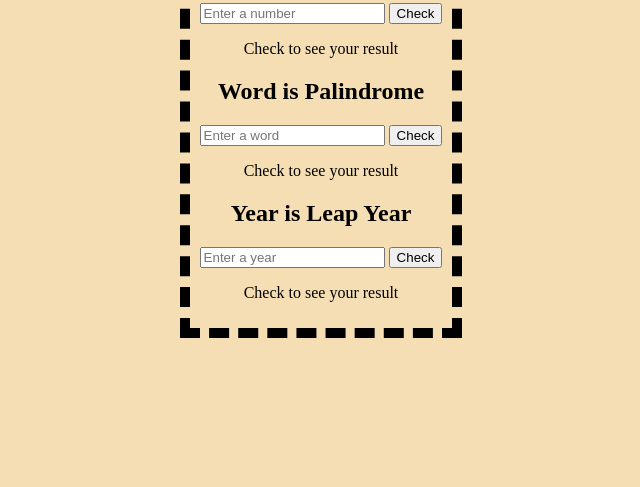
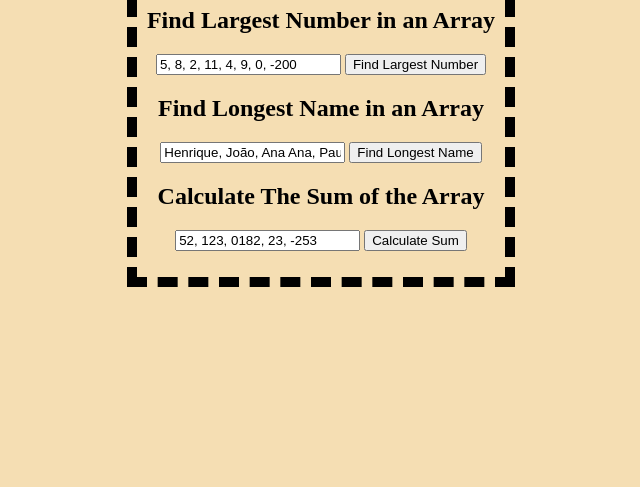
Before and after one commit to Henalecam/trainee-intern-test, a plain HTML site: page index.html in a window 1280 px wide. Shown: the part 313-800 px from the top of the page, without its empty margins (319-959 px from the left). Drawn offline with Linux system fonts and the light colour scheme.

Commit message:
arrays-test done

```diff
--- a/index.html
+++ b/index.html
@@ -3,7 +3,7 @@
 	<head>
 		<meta charset="UTF-8" />
 		<meta name="viewport" content="width=device-width, initial-scale=1.0" />
-		<title>Logic Test</title>
+		<title>Array Test</title>
 		<script src="script.js"></script>
 	</head>
 	<body
@@ -18,28 +18,26 @@
 			background-color: wheat;
 		"
 	>
-		<h1>Logic Test</h1>
+		<h1>Array Test</h1>
 		<main style="border: 10px dashed black; padding: 10px;">
-			<h2>Number is Prime</h2>
-			<p>
-				<input type="number" id="prime-number" placeholder="Enter a number" />
-				<button onclick="isPrime()">Check</button>
-			</p>
-			<p id="prime-result">Check to see your result</p>
-
-			<h2>Word is Palindrome</h2>
-			<p>
-				<input type="text" id="palindrome-word" placeholder="Enter a word" />
-				<button onclick="isPalindrome()">Check</button>
-			</p>
-			<p id="palindrome-result">Check to see your result</p>
-
-			<h2>Year is Leap Year</h2>
-			<p>
-				<input type="number" id="leap-year" placeholder="Enter a year" />
-				<button onclick="isLeapYear()">Check</button>
-			</p>
-			<p id="leap-year-result">Check to see your result</p>
+			<div>
+				<h2>Find Largest Number in an Array</h2>
+				<input type="text" id="numbers-array" placeholder="Enter Array" value="5, 8, 2, 11, 4, 9, 0, -200" />
+				<button onclick="findLargestNumber()">Find Largest Number</button>
+				<p id="largestNumber"></p>
+			</div>
+			<div>
+				<h2>Find Longest Name in an Array</h2>
+				<input type="text" id="names-array" placeholder="Enter Array" value="Henrique, João, Ana Ana, Paulo, Francisco, Rodrigo" />
+				<button onclick="findLongestName()">Find Longest Name</button>
+				<p id="longestName"></p>
+			</div>
+			<div>
+				<h2>Calculate The Sum of the Array</h2>
+				<input type="text" id="numbers-array-sum" placeholder="Enter Array" value="52, 123, 0182, 23, -253" />
+				<button onclick="calculateSum()">Calculate Sum</button>
+				<p id="sum"></p>
+			</div>
 		</main>
 	</body>
 </html>
--- a/script.js
+++ b/script.js
@@ -1,47 +1,31 @@
-// Função que retorna se o valor é primo ou não
-function isPrime() {
-  Number = document.getElementById("prime-number").value;
-  Result = document.getElementById("prime-result");
-  // Desconsiderando 0 e números negativos
-  if (Number == 1) {
-    Result.innerHTML = "1 is not a prime number";
-  }
-  else {
-    for (let i = 2; i < Number; i++) {
-      //Se o resto da divisão do número 2 ao número digitado for 0, ele não é primo
-      if (Number % i == 0) {
-        Result.innerHTML = Number + " is not a prime number";
-        break;
-      }
-      else {
-        Result.innerHTML = Number + " is a prime number";
-      }
-    }
-  }
+function findLargestNumber(){
+  // Adquire a Array inteira
+  numbersArray = document.getElementById("numbers-array").value;
+  // Remove os colchetes e transforma em um Array
+  numbersArray = numbersArray.replace(/[\[\]]/g , "").split(",");
+  // Transforma os valores em números (Se tiver letras, vai dar erro)
+  numbers = numbersArray.map(Number);
+  // Encontra o maior número
+  largestNumber = Math.max.apply(Math, numbers);
+  // Mostra o maior número
+  document.getElementById("largestNumber").innerHTML ="Largest Number in Array: " + largestNumber;
 }
 
-// Checa se a palavra ao contrário fica igual
-function isPalindrome() {
-  Word = document.getElementById("palindrome-word").value;
-  Result = document.getElementById("palindrome-result");
-  // Funciona com letras acentuadas, maiúsculas e minúsculas
-  if (Word.toLowerCase().normalize("NFD").replace(/[\u0300-\u036f]/g, "") == Word.split("").reverse().join("").toLowerCase().normalize("NFD").replace(/[\u0300-\u036f]/g, "")) {
-    Result.innerHTML = Word + " is a palindrome";
-  }
-  else {
-    Result.innerHTML = Word + " is not a palindrome";
-  }
+function findLongestName(){
+  namesArray = document.getElementById("names-array").value;
+  namesArray = namesArray.replace(/[\[\]]/g , "").split(",");
+  // Encontra o maior nome (Reduce interage com cada elemento do Array, substituindo loops )
+  longestName = namesArray.reduce(function(a, b) { return a.length > b.length ? a : b; });
+  // Mostra o maior nome
+  document.getElementById("longestName").innerHTML ="Longest Name in Array: " + longestName;
 }
 
-// Checa se o ano é bissexto
-function isLeapYear() {
-  Year = document.getElementById("leap-year").value;
-  Result = document.getElementById("leap-year-result");
-  // Se o ano for divisível por 4 e não for divisível por 100 ou se for divisível por 400, ele é bissexto
-  if (Year % 4 == 0 && Year % 100 != 0 || Year % 400 == 0) {
-    Result.innerHTML = Year + " is a leap year";
-  }
-  else {
-    Result.innerHTML = Year + " is not a leap year";
-  }
+function calculateSum(){
+  numbersArray = document.getElementById("numbers-array-sum").value;
+  numbersArray = numbersArray.replace(/[\[\]]/g , "").split(",");
+  numbers = numbersArray.map(Number);
+  // Soma todos os valores do Array (Reduce tira a necessidade de loop)
+  sum = numbers.reduce(function(a, b) { return a + b; });
+  // Mostra a soma
+  document.getElementById("sum").innerHTML ="Sum of Array: " + sum;
 }
```
Also changed, not shown: 1 other file.
